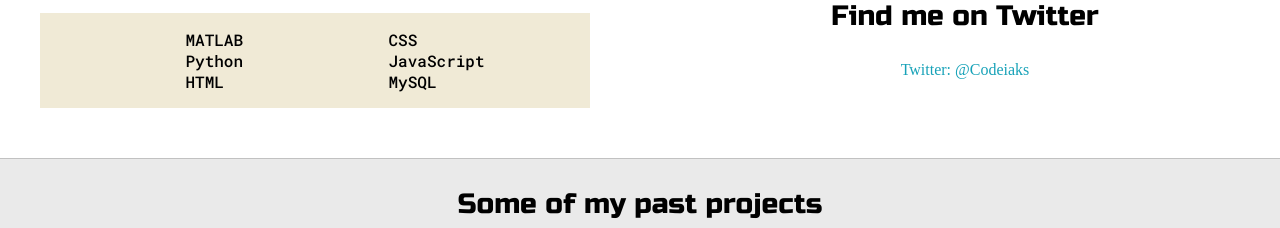
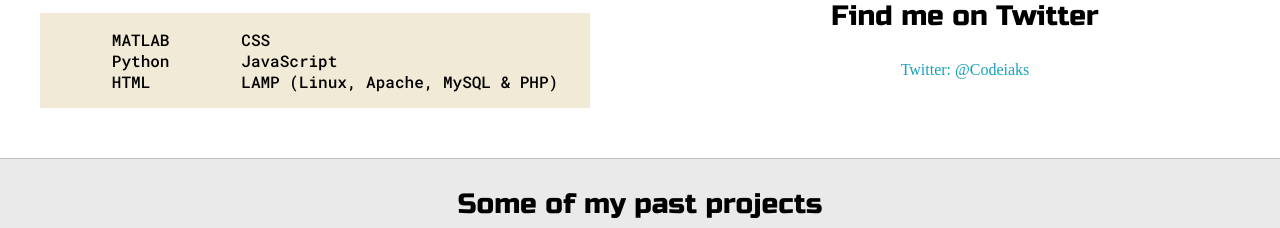
Before and after one commit to SylvainBoutros/MyPortfolio, a plain HTML site: page index.html in a window 1280 px wide. Shown: the part 1099-1327 px from the top of the page. Drawn offline with Linux system fonts and the light colour scheme.

Commit message:
Modified skill list to add LAMP

```diff
--- a/index.html
+++ b/index.html
@@ -97,7 +97,7 @@
                         <ul>
                             <li>CSS</li>
                             <li>JavaScript</li>
-                            <li>MySQL</li>
+                            <li>LAMP (Linux, Apache, MySQL & PHP)</li>
                         </ul>
                     </div>
                 </div>
```
